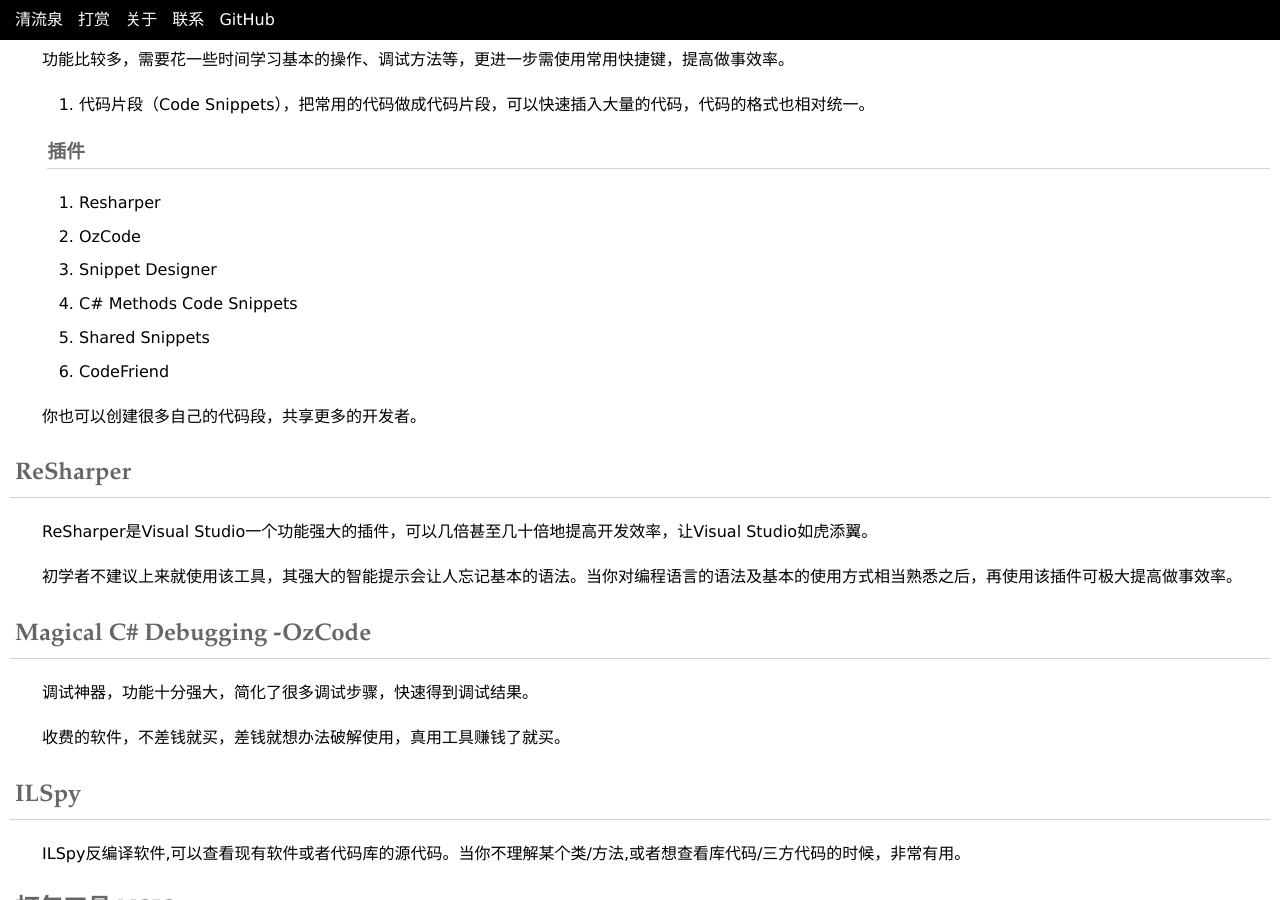
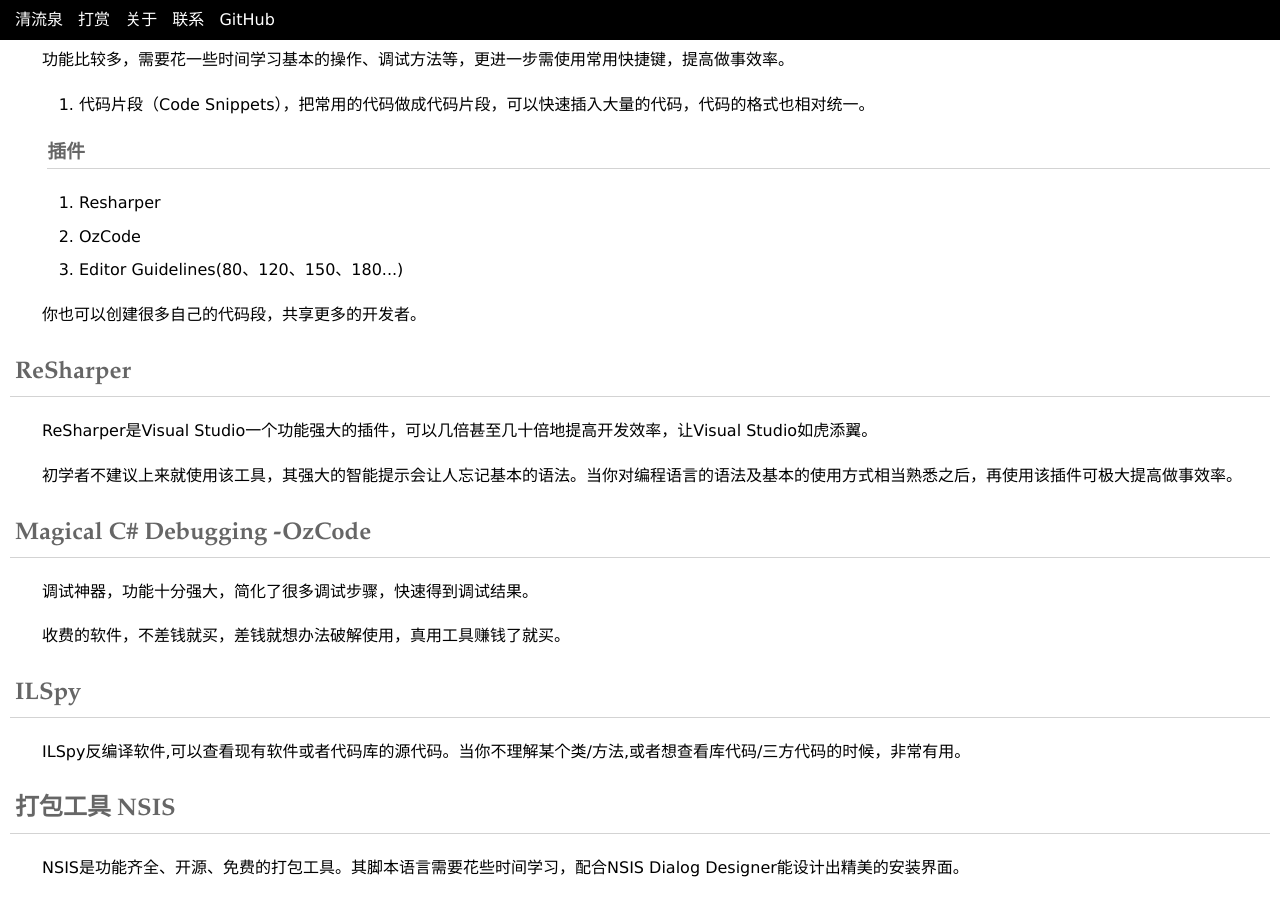
Before and after one commit to yinyongxian/yinyongxian.github.io, a Jekyll site: the page built from _posts/2018/2018-06-01-csharp-development-common-tools.html, in a window 1280 px wide and 900 px high, scrolled down 328 px. Built offline with Jekyll 4.4.1, drawn with Linux system fonts in a browser that asks for light colours.

Commit message:
Editor Guidelines

```diff
--- a/_posts/2018/2018-06-01-csharp-development-common-tools.html
+++ b/_posts/2018/2018-06-01-csharp-development-common-tools.html
@@ -33,10 +33,7 @@
   <ol>
     <li>Resharper</li>
     <li>OzCode</li>
-    <li>Snippet Designer</li>
-    <li>C# Methods Code Snippets</li>
-    <li>Shared Snippets</li>
-    <li>CodeFriend</li>
+    <li>Editor Guidelines(80、120、150、180...)</li>
   </ol>
   </p>
   <p>你也可以创建很多自己的代码段，共享更多的开发者。</p>
```
